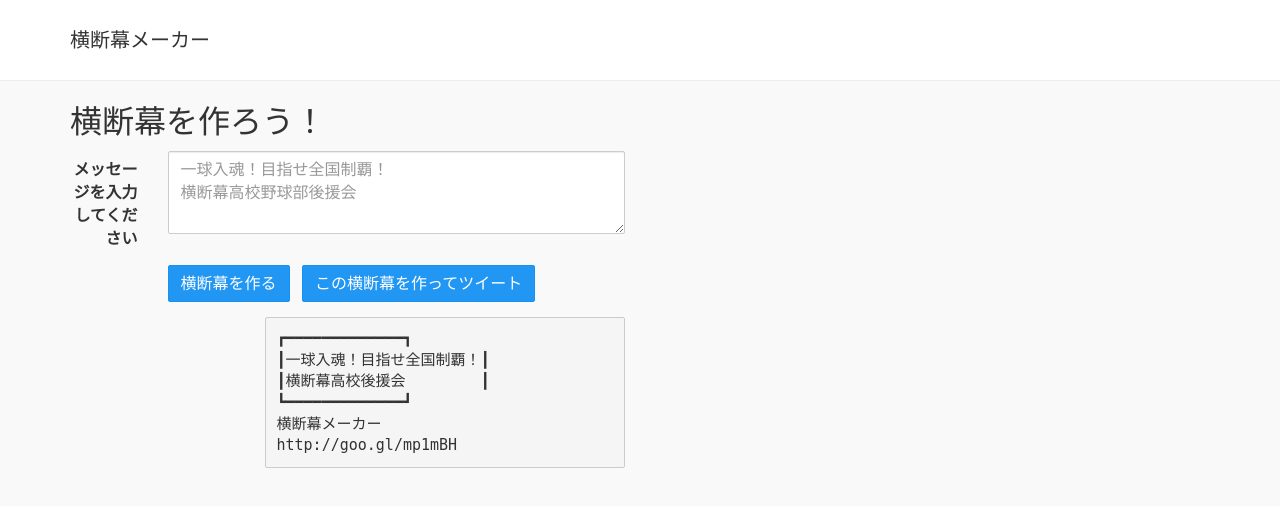
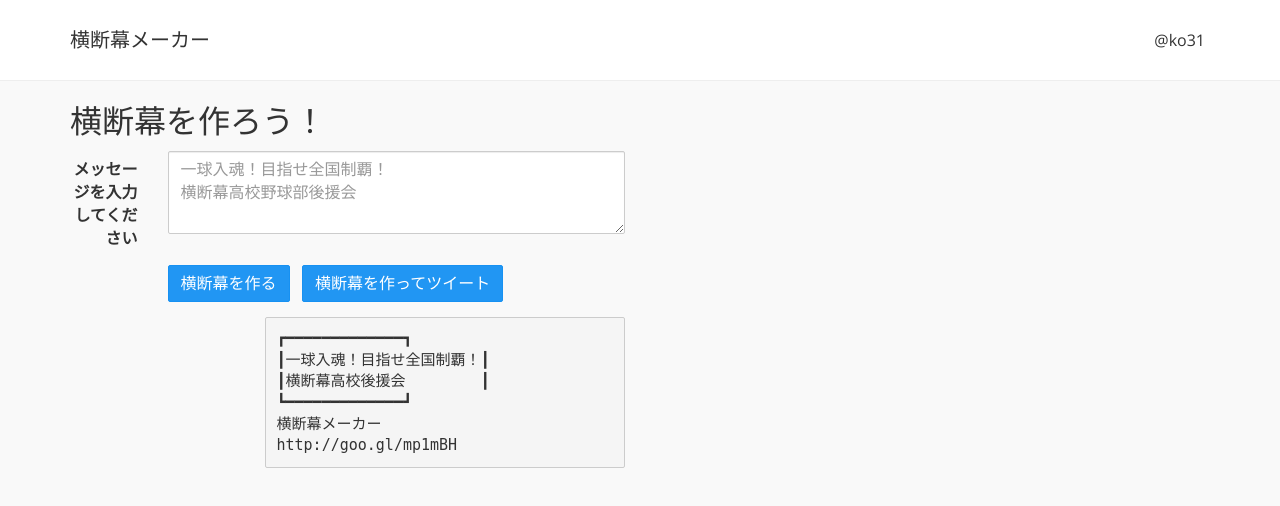
Before and after one commit to ko31/oudanmaku_maker, a plain HTML site: page index.html in a window 1280 px wide. Drawn offline with nearby package versions, Linux system fonts and the light colour scheme.

Commit message:
レイアウト修正

```diff
--- a/index.html
+++ b/index.html
@@ -21,8 +21,9 @@
         <a href="/" class="navbar-brand">横断幕メーカー</a>
       </div>
       <div class="navbar-collapse collapse" id="navbar-main">
-        <ul class="nav navbar-nav">
+        <ul class="nav navbar-nav navbar-right">
           <li></li>
+          <li><a href="https://twitter.com/ko31" target="_blank">@ko31</a></li>
         </ul>
       </div>
     </div>
@@ -55,7 +56,7 @@
                 <div class="col-lg-10 col-lg-offset-2">
                   <button type="button" class="btn btn-primary" onClick="create()">横断幕を作る</button>
                   &nbsp;
-                  <button type="button" class="btn btn-primary" onClick="create2tweet()">この横断幕を作ってツイート</button>
+                  <button type="button" class="btn btn-primary" onClick="create2tweet()">横断幕を作ってツイート</button>
                 </div>
               </div>
 
```
